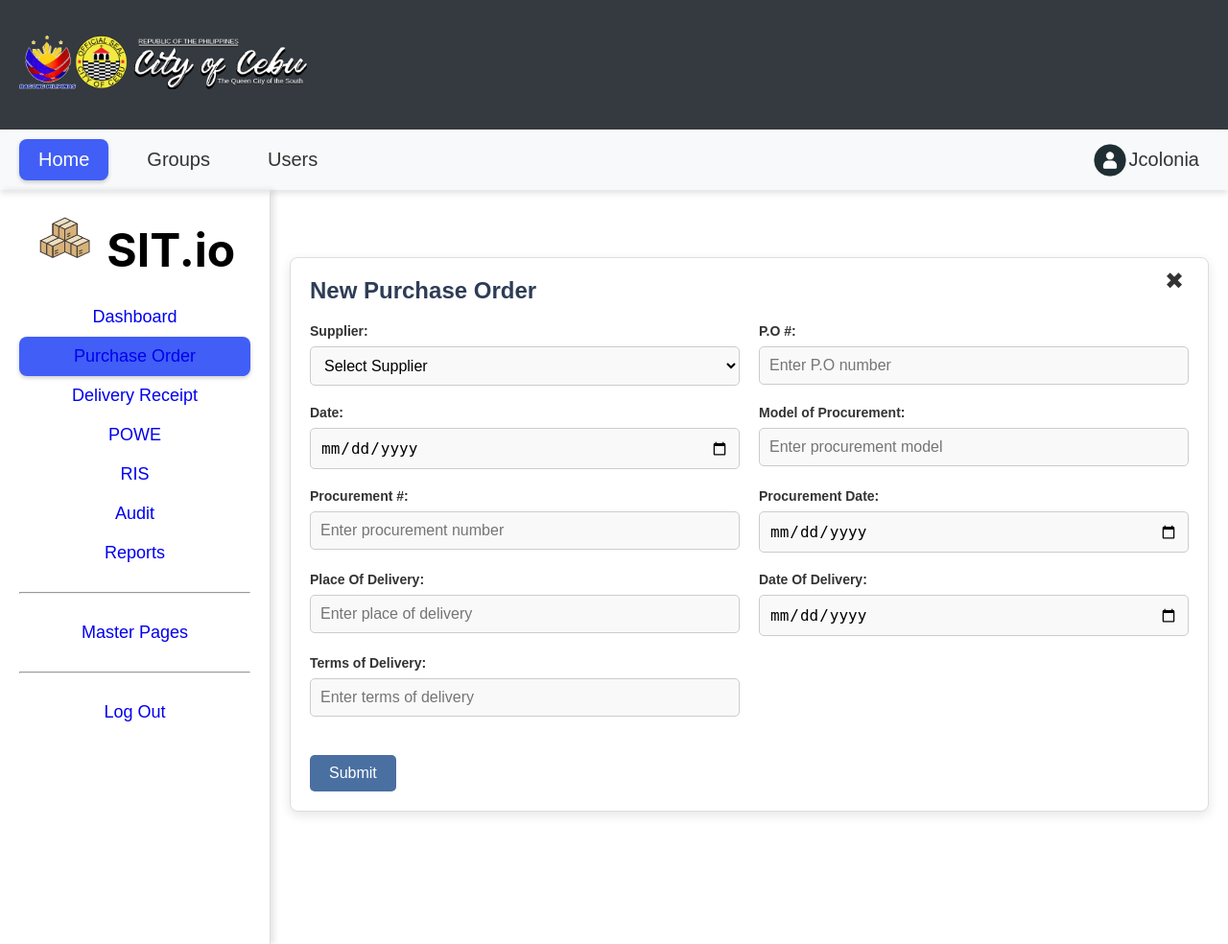
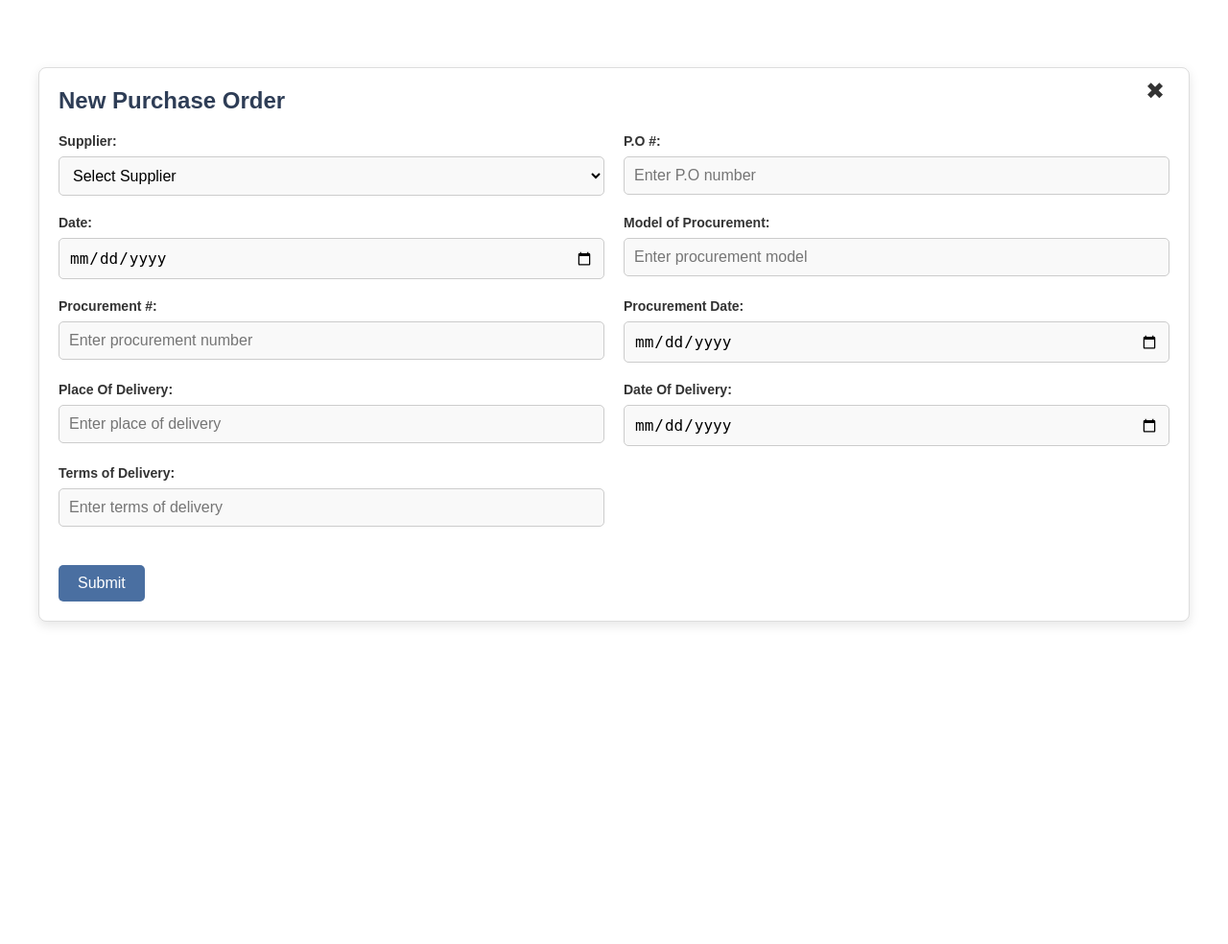
Before and after one commit to sufurq/wims, a PHP site: page /npo.php in a window 1280 px wide. Shown: the whole page at 96% size. After the commit the page ends 652 px from the top, so only its background shows below. Run offline with PHP 8.4, Linux system fonts and the light colour scheme; tables that the repository leaves empty hold one stand-in row (values such as "Sample post"); data that the repository does not hold is empty.

Commit message:
npochange

```diff
--- a/ventory/npo.php
+++ b/ventory/npo.php
@@ -1,47 +1,59 @@
 <?php
-$servername = "localhost";
-$username = "root";
-$password = "";
-$dbname = "inventory";
+$host = 'localhost';
+$user = 'root';
+$password = '';
+$database = 'inventory_management';
 
-$conn = new mysqli($servername, $username, $password, $dbname);
+$conn = new mysqli($host, $user, $password, $database);
 
 if ($conn->connect_error) {
     die("Connection failed: " . $conn->connect_error);
 }
 
-$supplier_query = "SELECT * FROM suppliers";
-$suppliers_result = $conn->query($supplier_query);
+$suppliers_query = "SELECT supplier_id, description FROM suppliers";
+$suppliers_result = $conn->query($suppliers_query);
 
-if ($_SERVER['REQUEST_METHOD'] == 'POST') {
-    if (isset($_POST['supplier_id']) && !empty($_POST['supplier_id'])) {
-        $supplier_id = $conn->real_escape_string($_POST['supplier_id']);
-    } else {
-        die("Error: Supplier is required.");
-    }
+if ($_SERVER["REQUEST_METHOD"] == "POST") {
+    $supplier_id = $_POST['supplier_id'];
+    $po_number = $_POST['po_number'];
+    $po_date = $_POST['po_date'];
+    $procurement_model = $_POST['procurement_model'];
+    $procurement_number = $_POST['procurement_number'];
+    $procurement_date = $_POST['procurement_date'];
+    $delivery_place = $_POST['delivery_place'];
+    $delivery_date = $_POST['delivery_date'];
+    $terms_delivery = $_POST['terms_delivery'];
 
-    $po_number = $conn->real_escape_string($_POST['po_number']);
-    $po_date = $conn->real_escape_string($_POST['po_date']);
-    $procurement_model = $conn->real_escape_string($_POST['procurement_model']);
-    $procurement_number = $conn->real_escape_string($_POST['procurement_number']);
-    $procurement_date = $conn->real_escape_string($_POST['procurement_date']);
-    $delivery_place = $conn->real_escape_string($_POST['delivery_place']);
-    $delivery_date = $conn->real_escape_string($_POST['delivery_date']);
-    $terms_delivery = $conn->real_escape_string($_POST['terms_delivery']);
-    $total_amount = rand(1000, 50000);
-    $status = 'Pending';
-
-    $insert_query = "INSERT INTO purchase_orders
-        (supplier_id, po_number, po_date, procurement_model, procurement_number, procurement_date, delivery_place, delivery_date, terms_delivery, total_amount, status)
-        VALUES
-        ('$supplier_id', '$po_number', '$po_date', '$procurement_model', '$procurement_number', '$procurement_date', '$delivery_place', '$delivery_date', '$terms_delivery', '$total_amount', '$status')";
+    $insert_query = "INSERT INTO purchase_orders (
+        supplier_id,
+        purchase_order_number,
+        order_date,
+        mode_of_procurement,
+        procurement_number,
+        procurement_date,
+        place_of_delivery,
+        delivery_date,
+        term_of_delivery
+    ) VALUES (
+        '$supplier_id',
+        '$po_number',
+        '$po_date',
+        '$procurement_model',
+        '$procurement_number',
+        '$procurement_date',
+        '$delivery_place',
+        '$delivery_date',
+        '$terms_delivery'
+    )";
 
     if ($conn->query($insert_query) === TRUE) {
-        echo "<script>alert('New record created successfully'); window.location.href='index.php';</script>";
+        echo "New purchase order created successfully";
     } else {
         echo "Error: " . $insert_query . "<br>" . $conn->error;
     }
 }
+
+$conn->close();
 ?>
 
 <!DOCTYPE html>
@@ -203,52 +215,12 @@
 }
 </style>
 <body>
-    <!-- Header -->
-    <header>
-        <div class="logo-title"><img src="img/coclogo.png" width="300" alt="Company Logo"></div>
-    </header>
-
-    <!-- Navigation -->
-    <nav class="main-nav">
-        <ul>
-            <li>Home</li>
-            <li>Groups</li>
-            <li>Users</li>
-        </ul>
-        <div class="profile-section">
-            <img src="img/avatar.png" alt="Profile" class="profile-avatar">
-            <span>Jcolonia</span>
-        </div>
-    </nav>
-
     <!-- Main Section -->
     <div class="container">
-        <!-- Sub Menu -->
-        <aside class="sub-menu">
-            <h1><center><img src="img/box.png" height="60" alt="Icon">&nbsp;SIT.io</center></h1>
-            <ul>
-                <center><li><a href="#">Dashboard</a></li></center>
-                <center><li class="selected"><a href="index.php">Purchase Order</a></li></center>
-                <center><li><a href="#">Delivery Receipt</a></li></center>
-                <center><li><a href="#">POWE</a></li></center>
-                <center><li><a href="#">RIS</a></li></center>
-                <center><li><a href="#">Audit</a></li></center>
-                <center><li><a href="#">Reports</a></li></center>
-                <hr>
-                <center><li><a href="#">Master Pages</a></li></center>
-                <hr>
-                <center><li><a href="#">Log Out</a></li></center>
-            </ul>
-        </aside>
-
-    <!-- Purchase Order Form Page -->
         <section class="purchase-order">
             <div class="form-container">
-        <!-- Close Button -->
                 <button class="close-btn" onclick="closeForm()">&#10006;</button>
-
                 <center><h2>New Purchase Order</h2></center>
-
                 <form action="npo.php" method="POST" class="purchase-order-form">
                     <div class="form-grid">
                         <div class="form-group">
@@ -256,52 +228,44 @@
                             <select id="supplier" name="supplier_id" required>
                                 <option value="">Select Supplier</option>
                                 <?php while ($supplier = $suppliers_result->fetch_assoc()): ?>
-                            <option value="<?php echo htmlspecialchars($supplier['id']); ?>"><?php echo htmlspecialchars($supplier['name']); ?></option>
+                                    <option value="<?php echo htmlspecialchars($supplier['supplier_id']); ?>">
+                                        <?php echo htmlspecialchars($supplier['description']); ?>
+                                    </option>
                                 <?php endwhile; ?>
                             </select>
                         </div>
-
                         <div class="form-group">
                             <label for="po-number">P.O #:</label>
                             <input type="text" id="po-number" name="po_number" placeholder="Enter P.O number" required>
                         </div>
-
                         <div class="form-group">
                             <label for="po-date">Date:</label>
                             <input type="date" id="po-date" name="po_date" required>
                         </div>
-
                         <div class="form-group">
                             <label for="procurement-model">Model of Procurement:</label>
                             <input type="text" id="procurement-model" name="procurement_model" placeholder="Enter procurement model">
                         </div>
-
                         <div class="form-group">
                             <label for="procurement-number">Procurement #:</label>
                             <input type="text" id="procurement-number" name="procurement_number" placeholder="Enter procurement number">
                         </div>
-
                         <div class="form-group">
                             <label for="procurement-date">Procurement Date:</label>
                             <input type="date" id="procurement-date" name="procurement_date">
                         </div>
-
                         <div class="form-group">
                             <label for="delivery-place">Place Of Delivery:</label>
                             <input type="text" id="delivery-place" name="delivery_place" placeholder="Enter place of delivery">
                         </div>
-
                         <div class="form-group">
                             <label for="delivery-date">Date Of Delivery:</label>
                             <input type="date" id="delivery-date" name="delivery_date">
                         </div>
-
                         <div class="form-group">
                             <label for="terms-delivery">Terms of Delivery:</label>
                             <input type="text" id="terms-delivery" name="terms_delivery" placeholder="Enter terms of delivery">
                         </div>
-
-                <!-- Full Width Button Group -->
                         <div class="form-group full-width">
                             <div class="form-actions">
                                 <button type="submit" class="submit-btn">Submit</button>
@@ -311,6 +275,7 @@
                 </form>
             </div>
         </section>
+    </div>
 <script>
 function closeForm() {
     window.location.href = 'index.php';
```
Lines whose indentation alone changed are shown as unchanged.
